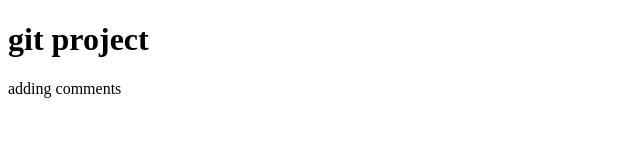
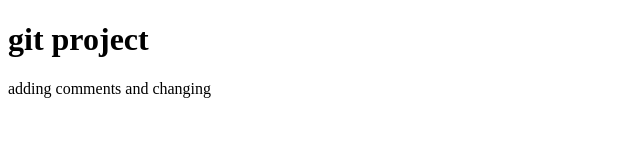
Before and after one commit to AsiaKo/gitproject, a plain HTML site: page index.html in a window 1280 px wide. Shown: the whole page, without its empty margins (0-640 px from the left). Drawn offline with Linux system fonts and the light colour scheme.

Commit message:
change in html

```diff
--- a/index.html
+++ b/index.html
@@ -7,7 +7,8 @@
 <body>
 
 	<h1>git project</h1>
-	<p>adding comments</p>
+	<p>adding comments and changing</p>
+
 
 </body>
 </html>
```
